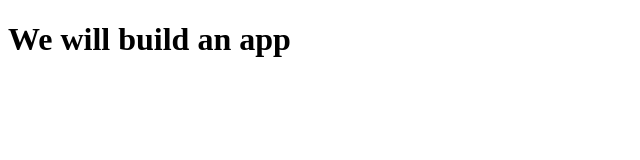
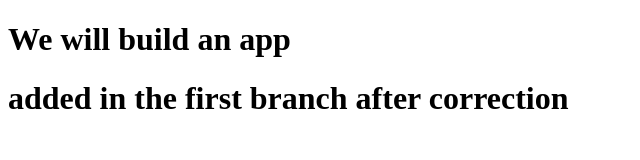
Before and after one commit to rafid4507/web-technology, a plain HTML site: page index.html in a window 1280 px wide. Shown: the whole page, without its empty margins (0-640 px from the left). Drawn offline with Linux system fonts and the light colour scheme.

Commit message:
first branch correction

```diff
--- a/index.html
+++ b/index.html
@@ -7,6 +7,7 @@
 </head>
 <body>
     <h1>We will build an app</h1>
+    <h1>added in the first branch after correction</h1>
 
 </body>
 </html>
```
